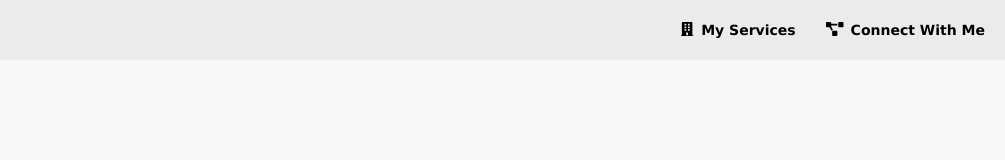
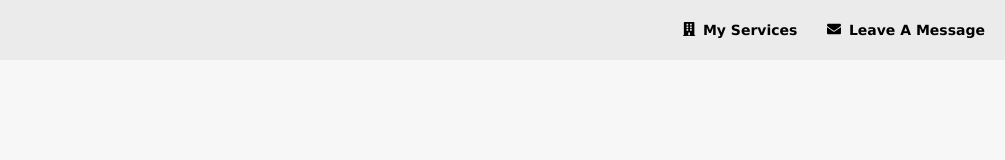
Before and after one commit to reyn-nova/my-portfolio-nextjs, a Next.js app: page / in a window 1280 px wide. Shown: the top 160 px of the page, without its empty margins (275-1280 px from the left). Built offline with nearby package versions, Linux system fonts and the light colour scheme.

Commit message:
:sparkles: add leave a message button at top navigation

```diff
--- a/pages/index.js
+++ b/pages/index.js
@@ -2,7 +2,7 @@ import Head from 'next/head'
 
 import { FontAwesomeIcon } from '@fortawesome/react-fontawesome'
 import { library } from '@fortawesome/fontawesome-svg-core'
-import { faBuilding, faProjectDiagram } from '@fortawesome/free-solid-svg-icons'
+import { faBuilding, faEnvelope, faProjectDiagram } from '@fortawesome/free-solid-svg-icons'
 
 import styles from '../styles/Home.module.css'
 
@@ -12,7 +12,7 @@ import MyServices from './components/my-services'
 import ConnectWithMeOn from './components/connect-with-me-on'
 import LeaveAMessage from './components/leave-a-message'
 
-library.add(faBuilding, faProjectDiagram)
+library.add(faBuilding, faProjectDiagram, faEnvelope)
 
 export default function Home() {
   const myServicesId = 'my-services'
@@ -44,11 +44,11 @@ export default function Home() {
               icon: (
                 <FontAwesomeIcon
                   className = {styles.icon}
-                  icon = 'project-diagram'
+                  icon = 'envelope'
                 />
               ),
-              title: 'Connect With Me',
-              url: `#${connectWithMeId}`
+              title: 'Leave A Message',
+              url: `#${leaveAmessageId}`
             }
           ]}
         />
--- a/styles/Home.module.css
+++ b/styles/Home.module.css
@@ -1,4 +1,4 @@
 .icon {
-  height: 16px;
-  width: 16px;
+  height: 20px;
+  width: 20px;
 }
```
